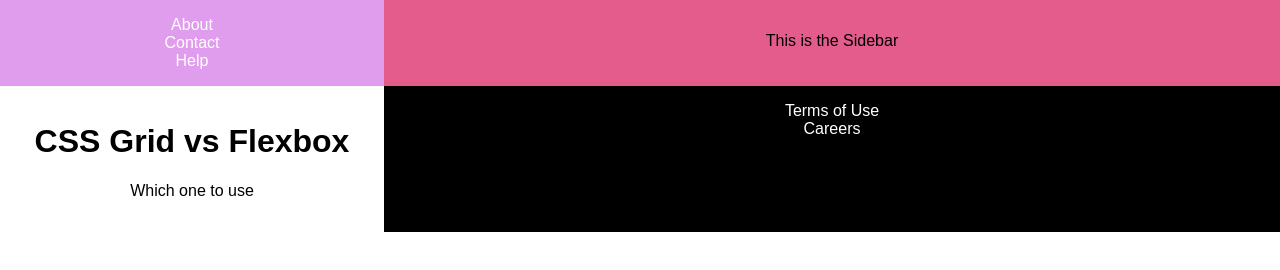
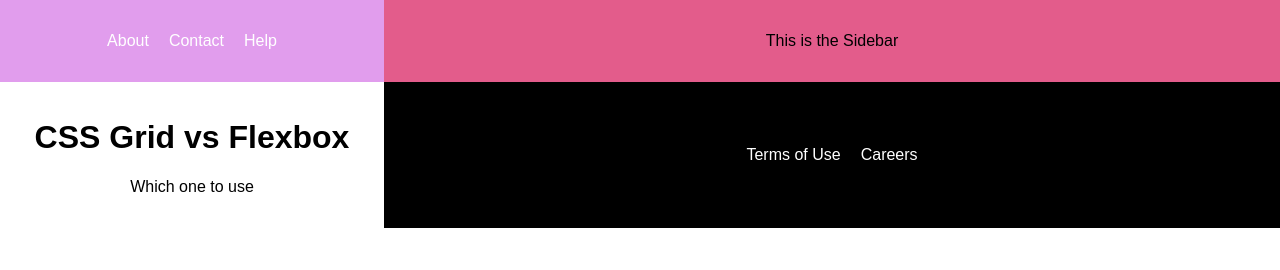
Before and after one commit to Emilymatoke/CSS, a plain HTML site: page fg index.html in a window 1280 px wide. Drawn offline with Linux system fonts and the light colour scheme.

Commit message:
finished style3 css

```diff
--- a/style3.css
+++ b/style3.css
@@ -35,8 +35,16 @@ footer {
     list-style: none;
     margin: 0;
     padding: 0;
+    display: flex;
+    justify-content: center;
+    align-items: center;
+    height: 100%;
 }
 
+
+.navigation-item{
+    margin: 0 10px;
+}
 .navigation-item a {
     text-decoration: none;
     color: white;
```
